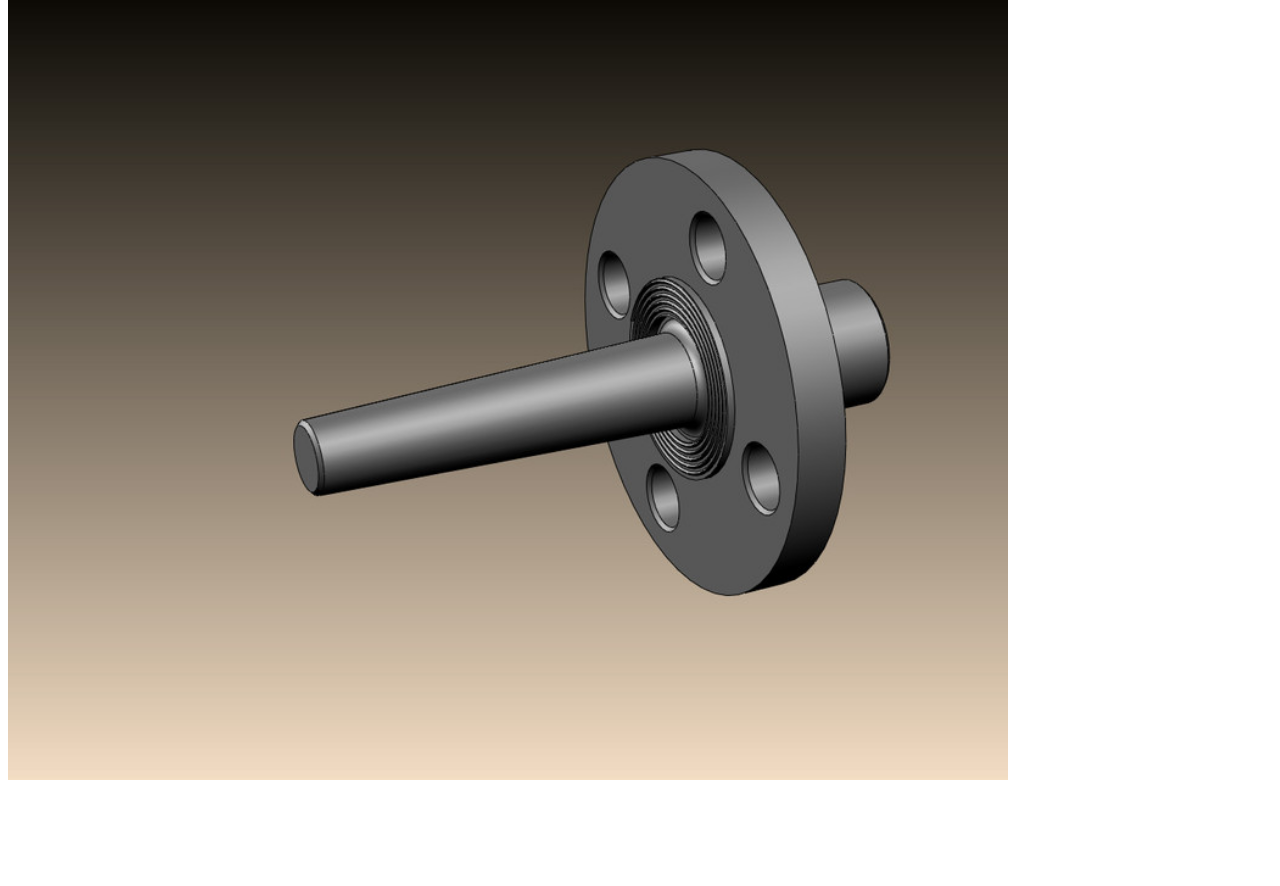
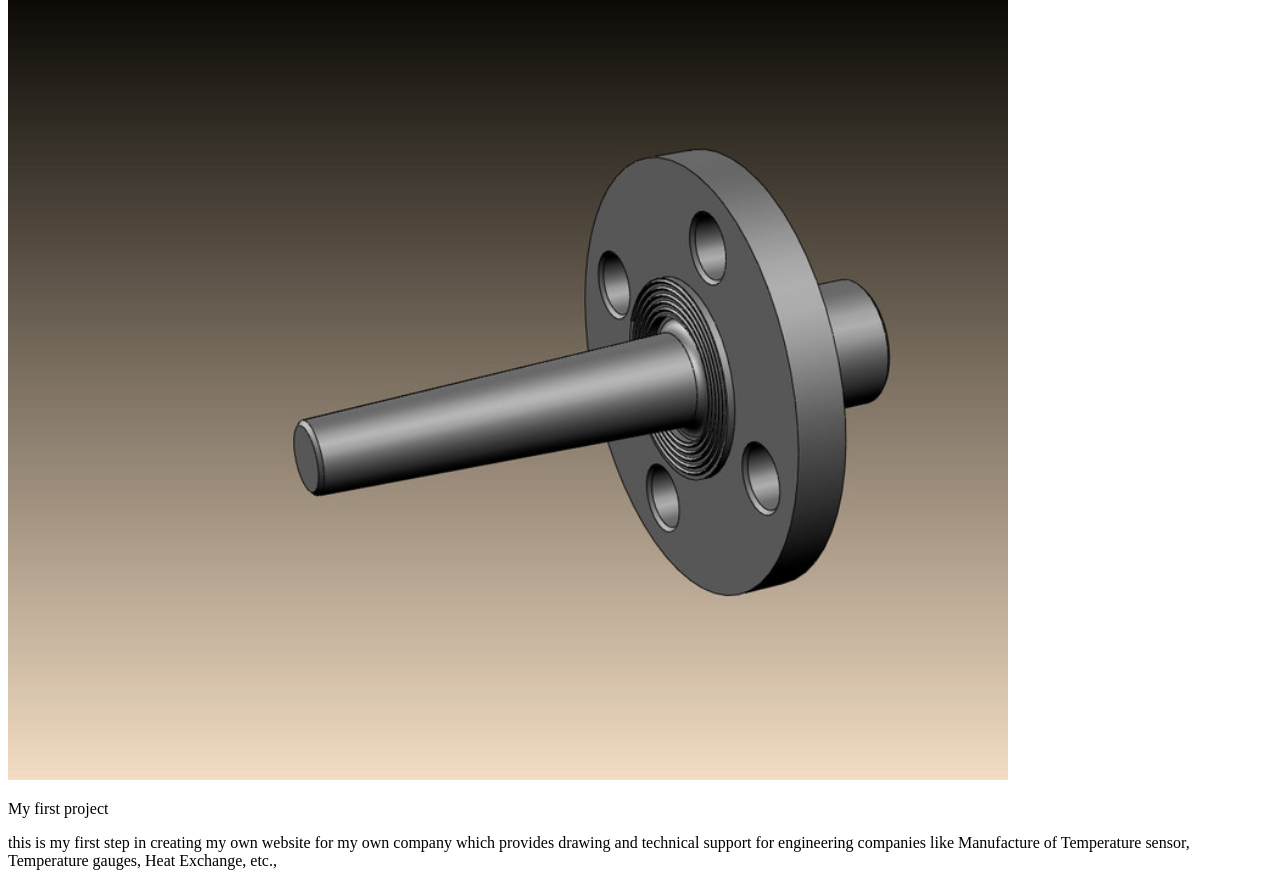
Before and after one commit to gkselvagk/VSC-Projects, a plain HTML site: page index.html in a window 1280 px wide. Shown: the part 138-1024 px from the top of the page. Before the commit the page ends 930 px from the top, so only its background shows below. Drawn offline with Linux system fonts and the light colour scheme.

Commit message:
Added Paragraph

```diff
--- a/index.html
+++ b/index.html
@@ -9,5 +9,7 @@
     <h1>Thermowell</h1>
     <h1>New Name</h1>
     <img width="1000px" src="TW.jpeg" alt="">
+    <p>My first project</p>
+    <p>this is my first step in creating my own website for my own company which provides drawing and technical support for engineering companies like Manufacture of Temperature sensor, Temperature gauges, Heat Exchange, etc.,  </p>
 </body>
 </html>
```
